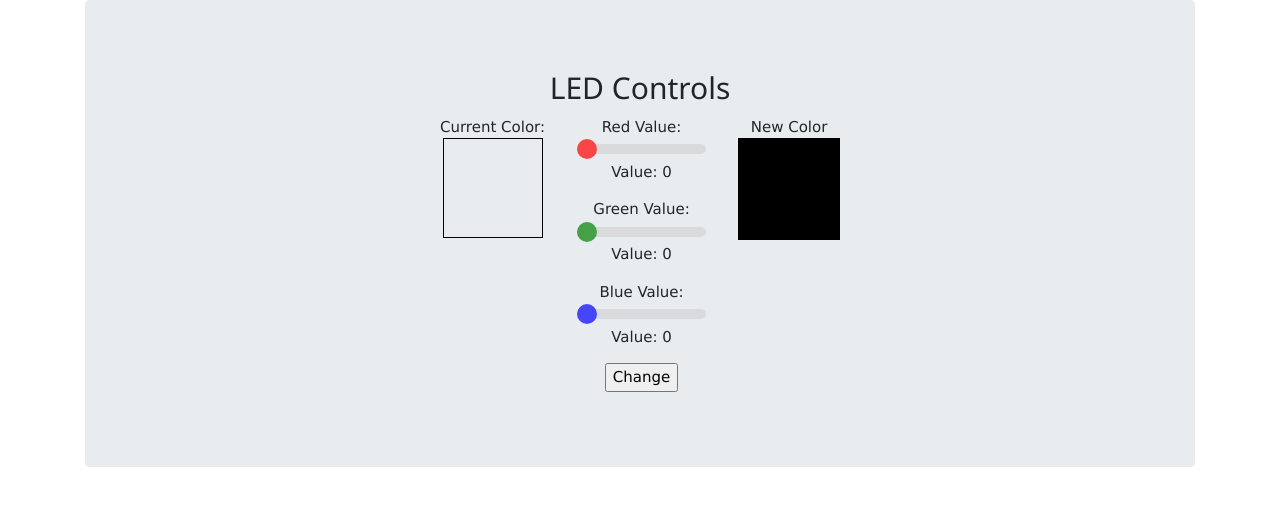
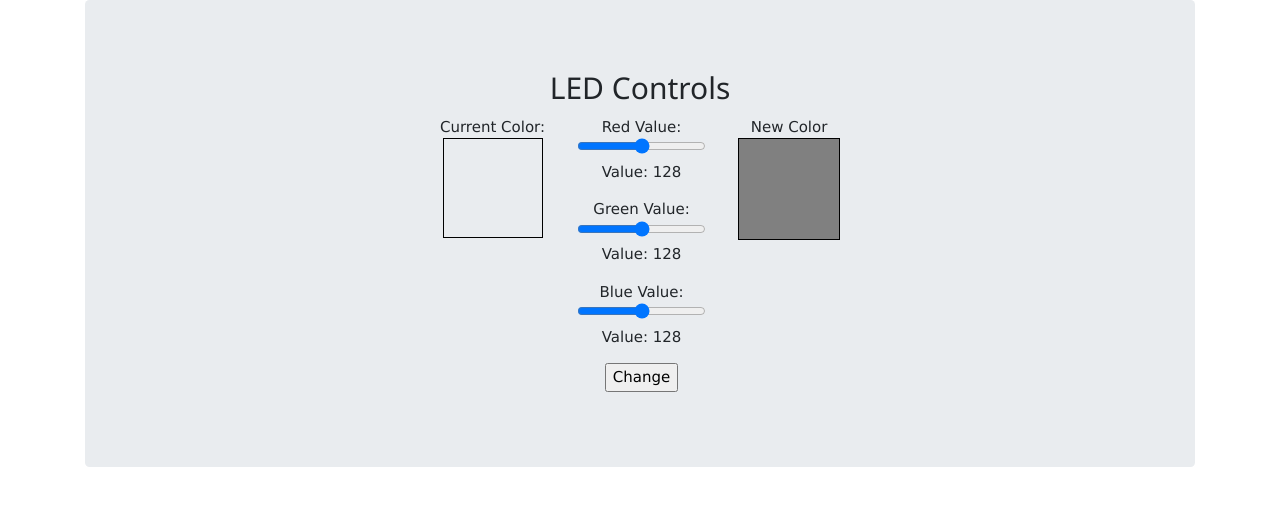
Before and after one commit to MasonCaiby/website, a Flask app: template templates/light_controls.html in a window 1280 px wide. Shown: the part 53-559 px from the top of the page. Run offline with Flask 2, Linux system fonts and the light colour scheme; the template is opened without the code that fills it, so the values that code supplies are empty; some libraries are stand-ins or nearby versions.

Commit message:
updating the numbers and adding auto slider value

```diff
--- a/app.py
+++ b/app.py
@@ -41,9 +41,9 @@ def light_controls():
     #TODO: move into html for live update.
 
     try:
-        r = pi1.get_PWM_dutycycle(11)
-        g = pi1.get_PWM_dutycycle(13)
-        b = pi1.get_PWM_dutycycle(17)
+        r = pi1.get_PWM_dutycycle(17)
+        g = pi1.get_PWM_dutycycle(27)
+        b = pi1.get_PWM_dutycycle(22)
     except AttributeError:
         r = 0
         g = 0
@@ -54,13 +54,12 @@ def light_controls():
             new_colors = np.array([request.form['red'],request.form['green'],request.form['blue']])
             new_colors = new_colors.astype('int')
             assert (np.all(new_colors<256) and np.all(new_colors>=0))
-            radio = request.form['mode']
-            pi1.set_PWM_dutycycle(11,new_colors[0])
-            pi1.set_PWM_dutycycle(13,new_colors[1])
-            pi1.set_PWM_dutycycle(17,new_colors[2])
-            r = pi1.get_PWM_dutycycle(11)
-            g = pi1.get_PWM_dutycycle(13)
-            b = pi1.get_PWM_dutycycle(17)
+            pi1.set_PWM_dutycycle(17,new_colors[0])
+            pi1.set_PWM_dutycycle(27,new_colors[1])
+            pi1.set_PWM_dutycycle(22,new_colors[2])
+            r = pi1.get_PWM_dutycycle(17)
+            g = pi1.get_PWM_dutycycle(27)
+            b = pi1.get_PWM_dutycycle(22)
         except (ValueError,AssertionError):
             flash('You need to type a value between 0 and 255 for all boxes')
     return render_template('light_controls.html',r_value=r,g_value=g,b_value=b)
--- a/templates/light_controls.html
+++ b/templates/light_controls.html
@@ -17,17 +17,17 @@
 			<dl>
 				Red Value:
 				<div class="slidecontainer">
-					<dd><input type="range" name="red" min="0" max="255" value=0 class="red-slider" id="red_range"><p>
+					<dd><input type="range" name="red" min="0" max="255" value={{r_value}} class="red-slider" id="red_range"><p>
 					Value: <span id="red_output"></span>
 				</div>
 				Green Value:
 				<div class="slidecontainer">
-					<dd><input type="range" name="green" min="0" max="255" value=0 class="green-slider" id="green_range"><p>
+					<dd><input type="range" name="green" min="0" max="255" value={{g_value}} class="green-slider" id="green_range"><p>
 					Value: <span id="green_output"></span>
 				</div>
 				Blue Value:
 				<div class="slidecontainer">
-					<dd><input type="range" name="blue" min="0" max="255" value=0 class="blue-slider" id="blue_range"><p>
+					<dd><input type="range" name="blue" min="0" max="255" value={{b_value}} class="blue-slider" id="blue_range"><p>
 					Value: <span id="blue_output"></span>
 				</div>
 				<dd><input type="submit" value="Change" id="color_submit">
```
